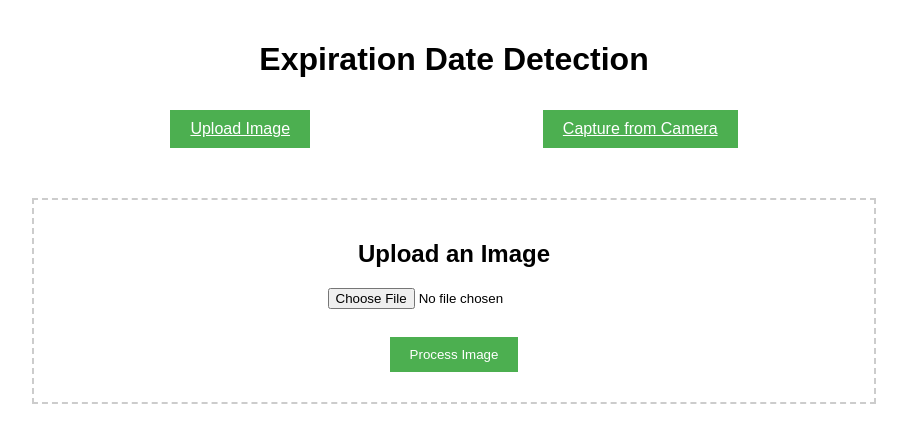
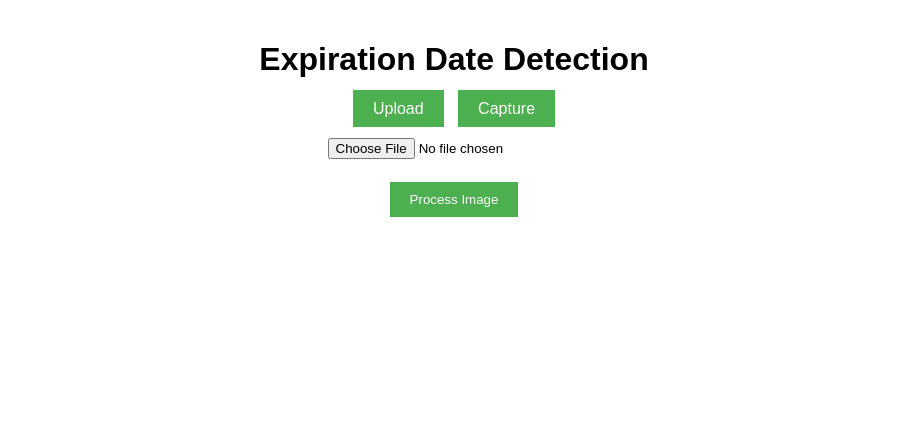
Before and after one commit to MonaKhaled10/Expiration-Date-Recognition, a Flask app: page / in a window 1280 px wide. Shown: the top 443 px of the page, without its empty margins (186-1093 px from the left). Run offline with Flask 2, Linux system fonts and the light colour scheme.

Commit message:
Update upload.html

```diff
--- a/templates/upload.html
+++ b/templates/upload.html
@@ -3,51 +3,37 @@
 <head>
     <title>Expiration Date Detection</title>
     <style>
-        body { font-family: Arial, sans-serif; max-width: 800px; margin: 0 auto; padding: 20px; }
-        .container { display: flex; flex-direction: column; align-items: center; }
-        .upload-box { border: 2px dashed #ccc; padding: 20px; text-align: center; margin: 20px 0; width: 100%; }
-        .btn { background-color: #4CAF50; color: white; padding: 10px 20px; border: none; cursor: pointer; margin: 10px; }
-        .nav { display: flex; justify-content: space-around; width: 100%; margin-bottom: 20px; }
+        body { font-family: Arial; max-width: 800px; margin: auto; padding: 20px; }
+        .container { text-align: center; }
+        .nav { margin-bottom: 20px; }
+        .btn {
+            background-color: #4CAF50; color: white;
+            padding: 10px 20px; margin: 5px;
+            border: none; cursor: pointer; text-decoration: none;
+        }
     </style>
 </head>
 <body>
     <div class="container">
         <h1>Expiration Date Detection</h1>
-
         <div class="nav">
-            <a href="/" class="btn">Upload Image</a>
-            <a href="/capture" class="btn">Capture from Camera</a>
+            <a href="/" class="btn">Upload</a>
+            <a href="/capture" class="btn">Capture</a>
         </div>
-
-        <div class="upload-box">
-            <h2>Upload an Image</h2>
-            <form method="post" enctype="multipart/form-data" onsubmit="return validateFile()">
-                <input type="file" name="file" id="fileInput" accept="image/*" required>
-                <br><br>
-                <input type="submit" value="Process Image" class="btn">
-            </form>
-        </div>
-
+        <form method="post" enctype="multipart/form-data">
+            <input type="file" name="file" accept="image/*" required>
+            <br><br>
+            <input type="submit" class="btn" value="Process Image">
+        </form>
         {% with messages = get_flashed_messages() %}
             {% if messages %}
                 <ul>
-                {% for message in messages %}
-                    <li style="color: red;">{{ message }}</li>
-                {% endfor %}
+                    {% for message in messages %}
+                        <li style="color: red;">{{ message }}</li>
+                    {% endfor %}
                 </ul>
             {% endif %}
         {% endwith %}
     </div>
-
-    <script>
-        function validateFile() {
-            const fileInput = document.getElementById('fileInput');
-            if (fileInput.files[0].size > 16 * 1024 * 1024) {
-                alert('File too large (maximum 16MB allowed)');
-                return false;
-            }
-            return true;
-        }
-    </script>
 </body>
 </html>
```
